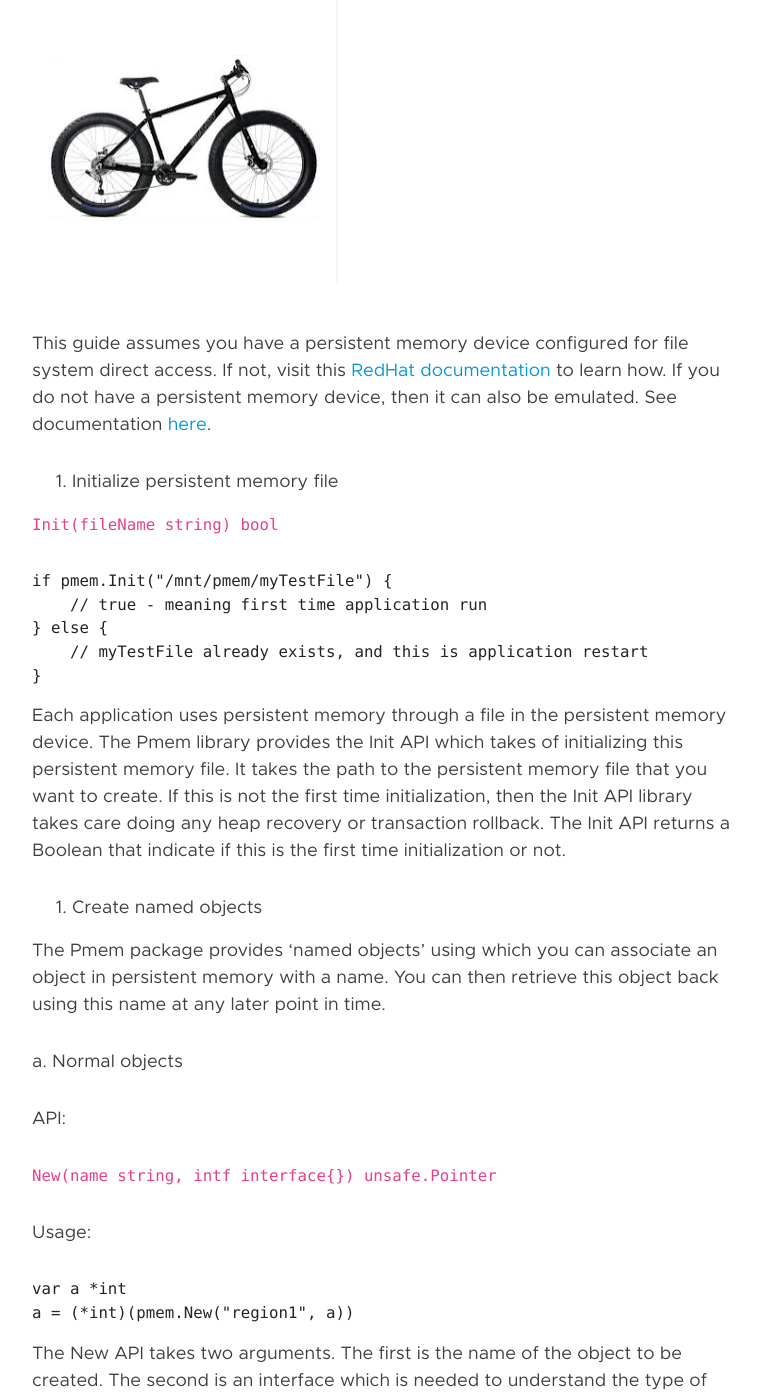
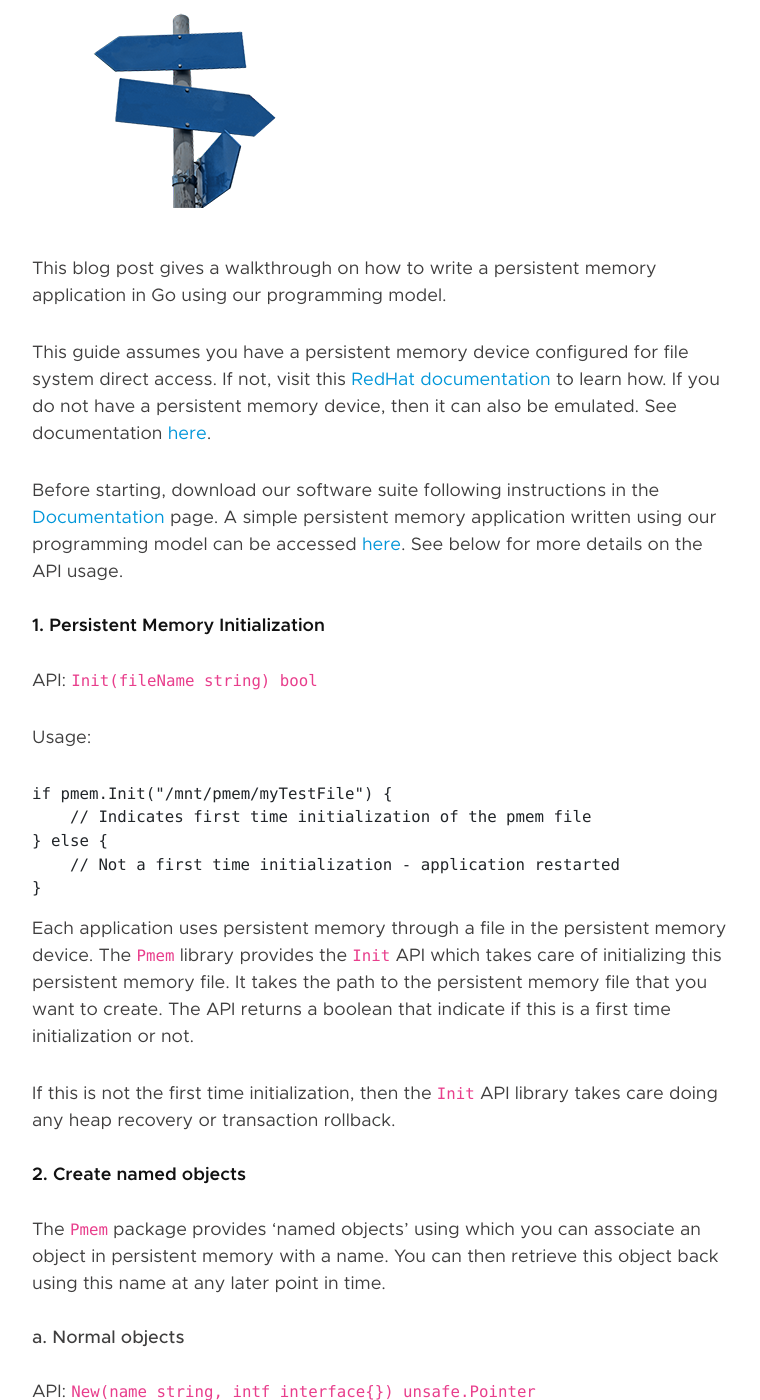
Before and after one commit to jerrinsg/pmem-vmware, a Jekyll site: the page built from _posts/2019-05-03-API-Walkthrough.md, in a window 1280 px wide and 1400 px high, scrolled down 395 px. Shown: the whole window, without its empty margins (258-1018 px from the left). Built offline with Jekyll 4.4.1, drawn with Linux system fonts in a browser that asks for light colours; nearby versions of some CDN libraries; some of the changed text lies outside the part shown.

Commit message:
New files

````diff
--- a/_config.yml
+++ b/_config.yml
@@ -8,9 +8,9 @@ logo: pmem-logo.png
 vm_logo: vm-logo.png
 footer:
   title: Getting Started
-  content: To help you get started, see the documentation. For additional information and resources, see the Photon OS wiki.
+  content: To help you get started, see the documentation. For additional information and resources, see the Resources page.
   cta_title: Photon OS 1.0 and 2.0 Documentation
-  cta_url: http://www.example.com
+  cta_url: https://github.com/vmware/go-pmem-transaction/archive/master.zip
   cta_text: Download
   vm-link: http://vmware.github.io/
 
--- a/_includes/site-header.html
+++ b/_includes/site-header.html
@@ -8,7 +8,6 @@
             <li><a href="/documentation" title="Documentation">Documentation</a></li>
             <li><a href="/resources" title="Resources">Resources</a></li>
             <li><a href="/blog" title="Blog Posts">Blog</a></li>
-            <li><a href="/community" title="Community">Community</a></li>
         </ul>
         <div class="nav-mobile-link">
             <a href="javascript:void(0);" id="nav-mobile-toggle"></a>
--- a/_posts/2019-05-03-API-Walkthrough.md
+++ b/_posts/2019-05-03-API-Walkthrough.md
@@ -1,36 +1,40 @@
 ---
 title: API Walkthrough
-image: /img/posts/bicycle.png
+image: /img/posts/signpost.png
 categories: [pmem, API, walkthrough]
 ---
 
+This blog post gives a walkthrough on how to write a persistent memory application in Go using our programming model.
+
 This guide assumes you have a persistent memory device configured for file system direct access. If not, visit this [RedHat documentation](https://access.redhat.com/documentation/en-us/red_hat_enterprise_linux/7/html/storage_administration_guide/configuring-persistent-memory-for-file-system-direct-access-dax) to learn how. If you do not have a persistent memory device, then it can also be emulated. See documentation [here](https://pmem.io/2016/02/22/pm-emulation.html).
 
-1.	Initialize persistent memory file
+Before starting, download our software suite following instructions in the [Documentation](/documentation) page.
+A simple persistent memory application written using our programming model can be accessed [here](https://github.com/vmware/go-pmem-transaction/blob/master/examples/database.go). See below for more details on the API usage.
 
-```Init(fileName string) bool```
+## 1.	Persistent Memory Initialization
 
+API: ```Init(fileName string) bool```
+
+Usage:
 ```go
 if pmem.Init("/mnt/pmem/myTestFile") {
-    // true - meaning first time application run
+    // Indicates first time initialization of the pmem file
 } else {
-    // myTestFile already exists, and this is application restart
+    // Not a first time initialization - application restarted
 }
 ```
 
-Each application uses persistent memory through a file in the persistent memory device. The Pmem library provides the Init API which takes of initializing this persistent memory file. It takes the path to the persistent memory file that you want to create.
-If this is not the first time initialization, then the Init API library takes care doing any heap recovery or transaction rollback.
-The Init API returns a Boolean that indicate if this is the first time initialization or not.
+Each application uses persistent memory through a file in the persistent memory device. The `Pmem` library provides the `Init` API which takes care of initializing this persistent memory file. It takes the path to the persistent memory file that you want to create. The API returns a boolean that indicate if this is a first time initialization or not.
 
-2.	Create named objects
+If this is not the first time initialization, then the `Init` API library takes care doing any heap recovery or transaction rollback.
 
-The Pmem package provides ‘named objects’ using which you can associate an object in persistent memory with a name. You can then retrieve this object back using this name at any later point in time.
+## 2.	Create named objects
 
-a.	Normal objects
+The `Pmem` package provides ‘named objects’ using which you can associate an object in persistent memory with a name. You can then retrieve this object back using this name at any later point in time.
 
-API:
+### a.	Normal objects
 
-```New(name string, intf interface{}) unsafe.Pointer```
+API: `New(name string, intf interface{}) unsafe.Pointer`
 
 Usage:
 
@@ -42,7 +46,7 @@ a = (*int)(pmem.New("region1", a))
 The New API takes two arguments. The first is the name of the object to be created. The second is an interface which is needed to understand the type of the object to be created. The New API returns an unsafe.Pointer which can then be cast to the object’s type to starting using it.
 The second argument cannot be a slice
 
-b.	Slices
+### b.	Slices
 
 API:
 
@@ -60,4 +64,4 @@ Similar to `New()`, this API allows to create a named slice in persistent memory
 
 ** does this support a third argument
 
-3.	Use transactions
+## 3.	Use transactions
--- a/index.html
+++ b/index.html
@@ -102,6 +102,7 @@ reference:
   </div>
 </div> <!-- /home-hero -->
 
+<!--
 <div class="section section-grey">
   <div class="section-content">
     <div class="row bg-grey">
@@ -120,7 +121,7 @@ reference:
     </div>
   </div>
 </div>
-
+-->
 <!--
 <div class="section pb-0">
   <div class="section-content">
````
Also changed, not shown: community.md (deleted, +0 -6 lines), documentation.md (+8 -7 lines), resources.md (+4 -2 lines), img/posts/signpost.png (added).
